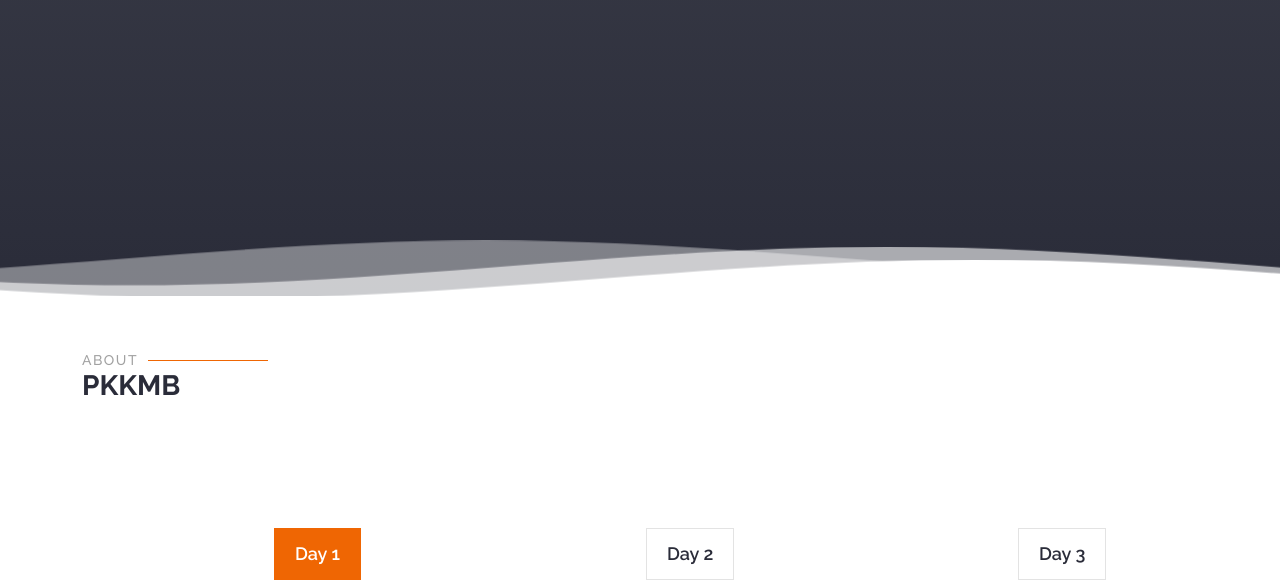
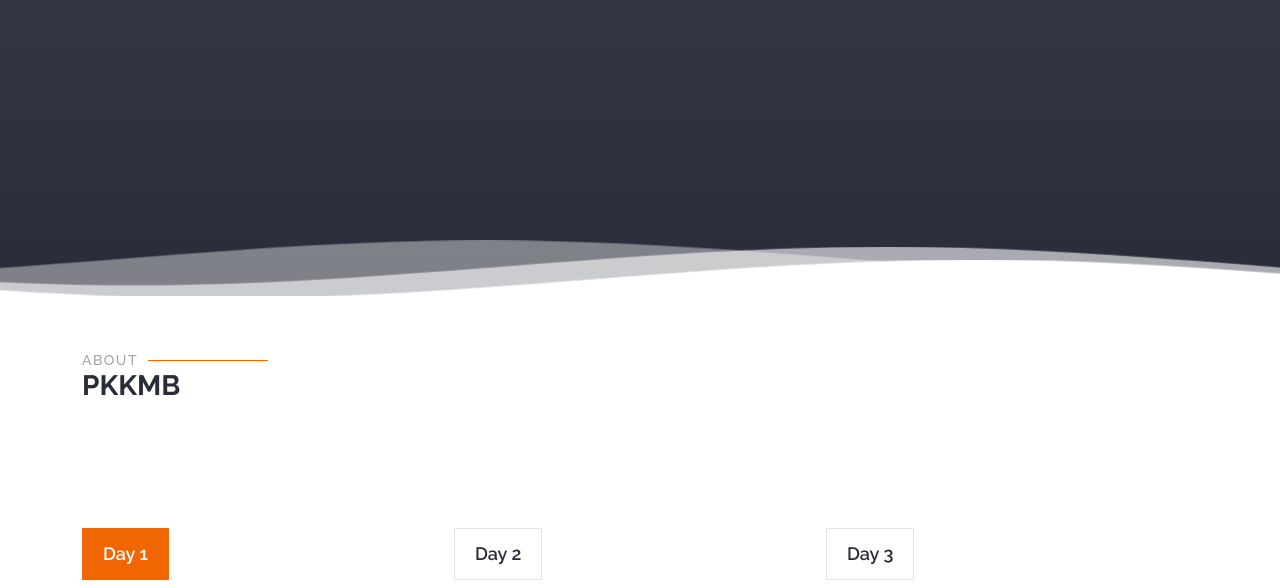
Before and after one commit to GabbShark11/Gabriel-blogspott, a plain HTML site: page index.html in a window 1280 px wide. Shown: the part 364-952 px from the top of the page. Drawn offline with Linux system fonts and the light colour scheme.

Commit message:
Update main.css

```diff
--- a/assets/css/main.css
+++ b/assets/css/main.css
@@ -881,8 +881,6 @@ section,
 --------------------------------------------------------------*/
 .features .nav-tabs {
   border: 0;
-  position: relative;
-  left: 12pc;
 }
 .fontTanggal {
   font-size: 10pc;
```
